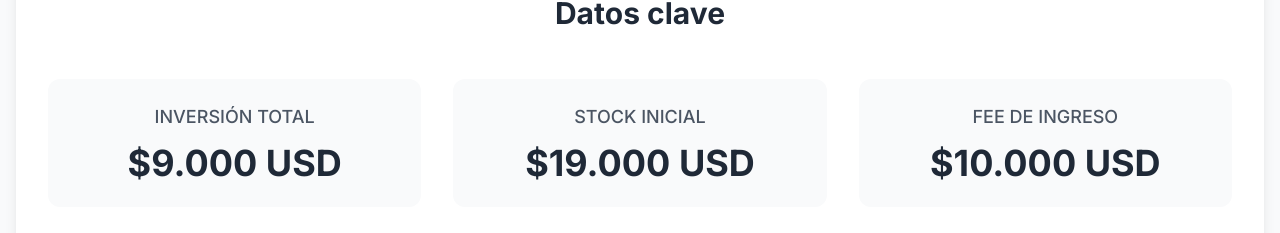
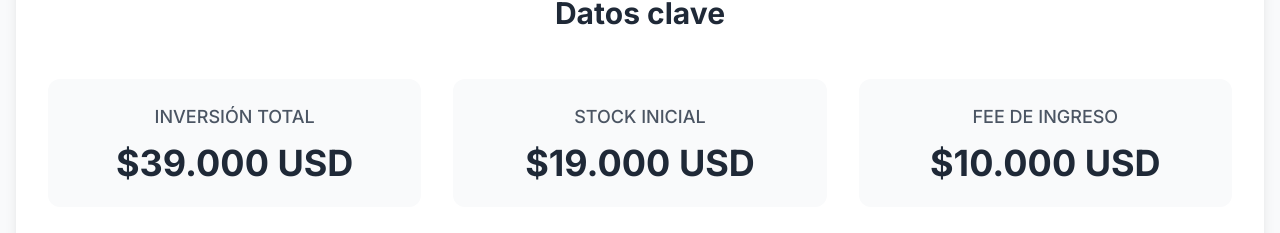
Before and after one commit to Gabih14/Web-WeTECH, a React (Vite) app: page /franquicias in a window 1280 px wide. Shown: the part 954-1187 px from the top of the page. Built offline with nearby package versions, Linux system fonts and the light colour scheme; no server answers.

Commit message:
hotfix franquicias - 39 instead of 9

```diff
--- a/src/pages/Franquicias.tsx
+++ b/src/pages/Franquicias.tsx
@@ -244,7 +244,7 @@ export const Franquicias = () => {
             <div className="grid grid-cols-1 sm:grid-cols-2 lg:grid-cols-3 gap-6 sm:gap-8 text-center mb-8 sm:mb-12">
               <div className="bg-gray-50 rounded-xl p-4 sm:p-6">
                 <h4 className="text-sm sm:text-base lg:text-lg font-medium text-gray-600 mb-2 sm:mb-3">INVERSIÓN TOTAL</h4>
-                <p className="text-2xl sm:text-3xl lg:text-4xl font-bold text-gray-800">$9.000 USD</p>
+                <p className="text-2xl sm:text-3xl lg:text-4xl font-bold text-gray-800">$39.000 USD</p>
               </div>
               <div className="bg-gray-50 rounded-xl p-4 sm:p-6">
                 <h4 className="text-sm sm:text-base lg:text-lg font-medium text-gray-600 mb-2 sm:mb-3">STOCK INICIAL</h4>
```
